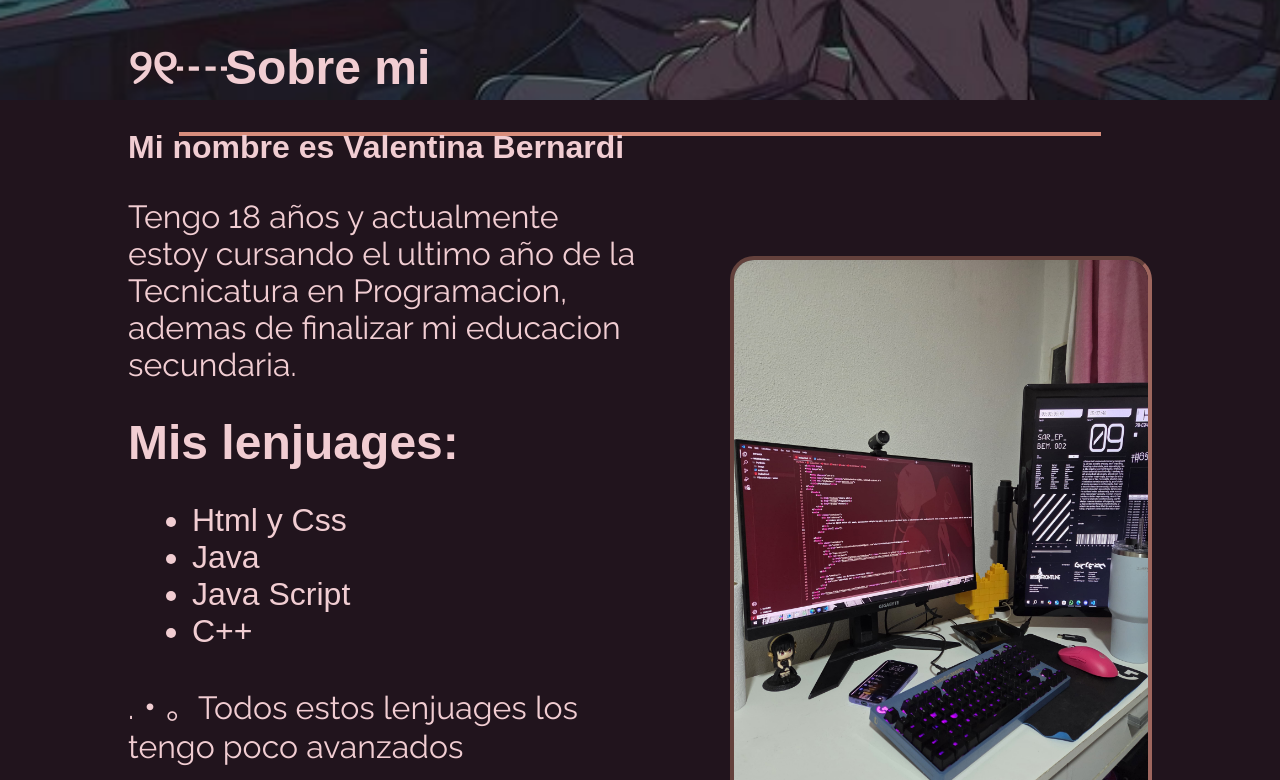
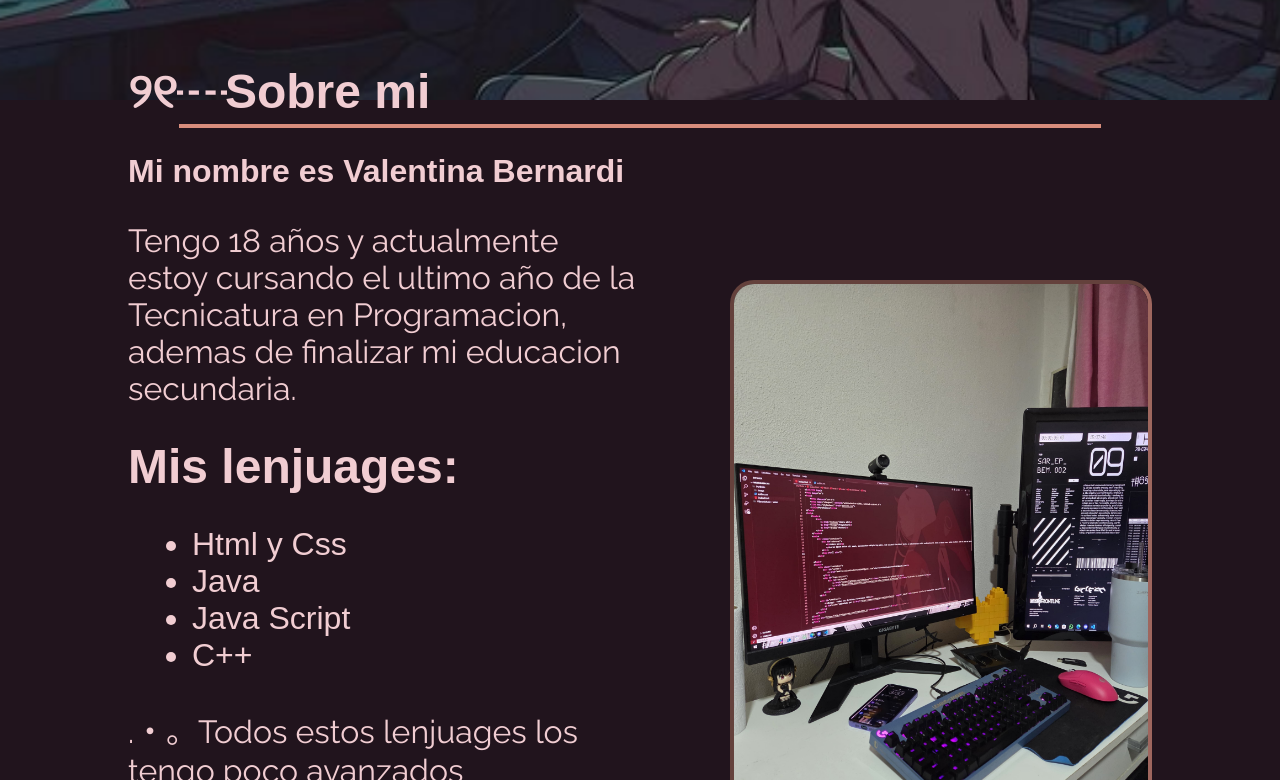
Before and after one commit to IamValuuu/Portfolio, a plain HTML site: page index.html in a window 1280 px wide. Shown: the part 700-1480 px from the top of the page. Drawn offline with Linux system fonts and the light colour scheme; a web font is replaced by a local one.

Commit message:
Paddings corregidos

```diff
--- a/estilos.css
+++ b/estilos.css
@@ -54,11 +54,11 @@ a{
 .separator{
     width: 80%;
     border: 2px solid #d88d7c;
-    margin: 0 auto;
+    margin: 1vh auto 4vh auto;
 
 }
 main{
-    padding: 4vh 8vh 8vh 8vh;
+    padding: 2vh 8vh 8vh 8vh;
     background-color: #21141D;
 }
 section{
```
